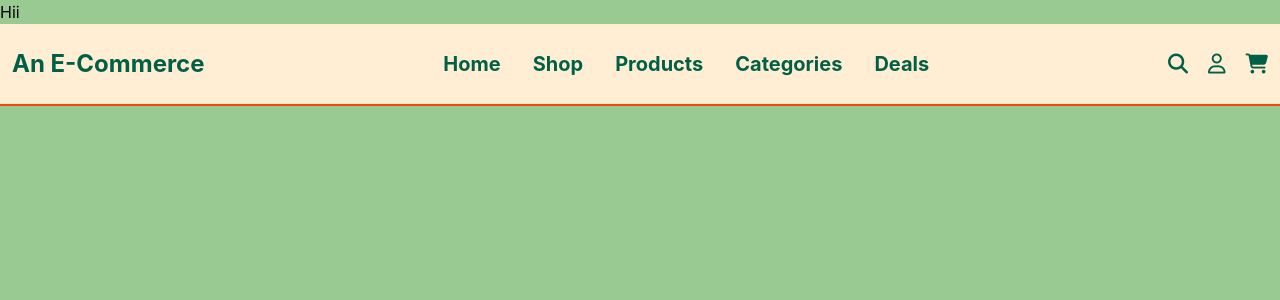
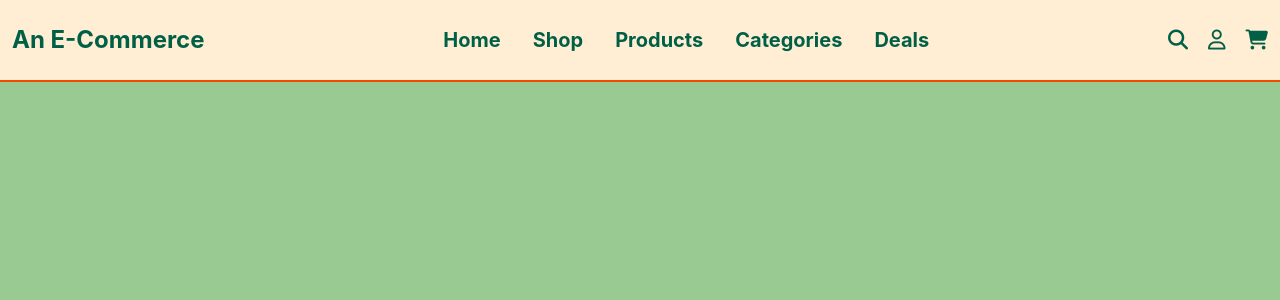
Before and after one commit to manoranjanpradhan-006/An-E-Commerce, a React (Vite) app: page / in a window 1280 px wide. Shown: the top 300 px of the page. Built offline with nearby package versions, Linux system fonts and the light colour scheme.

Commit message:
Remove greeting header from App component

```diff
--- a/src/App.jsx
+++ b/src/App.jsx
@@ -3,7 +3,6 @@ import Navbar from "./components/Navbar.jsx";
 const App = () => {
   return (
     <>
-      <h1>Hii</h1>
       <Navbar />
     </>
   );
```
